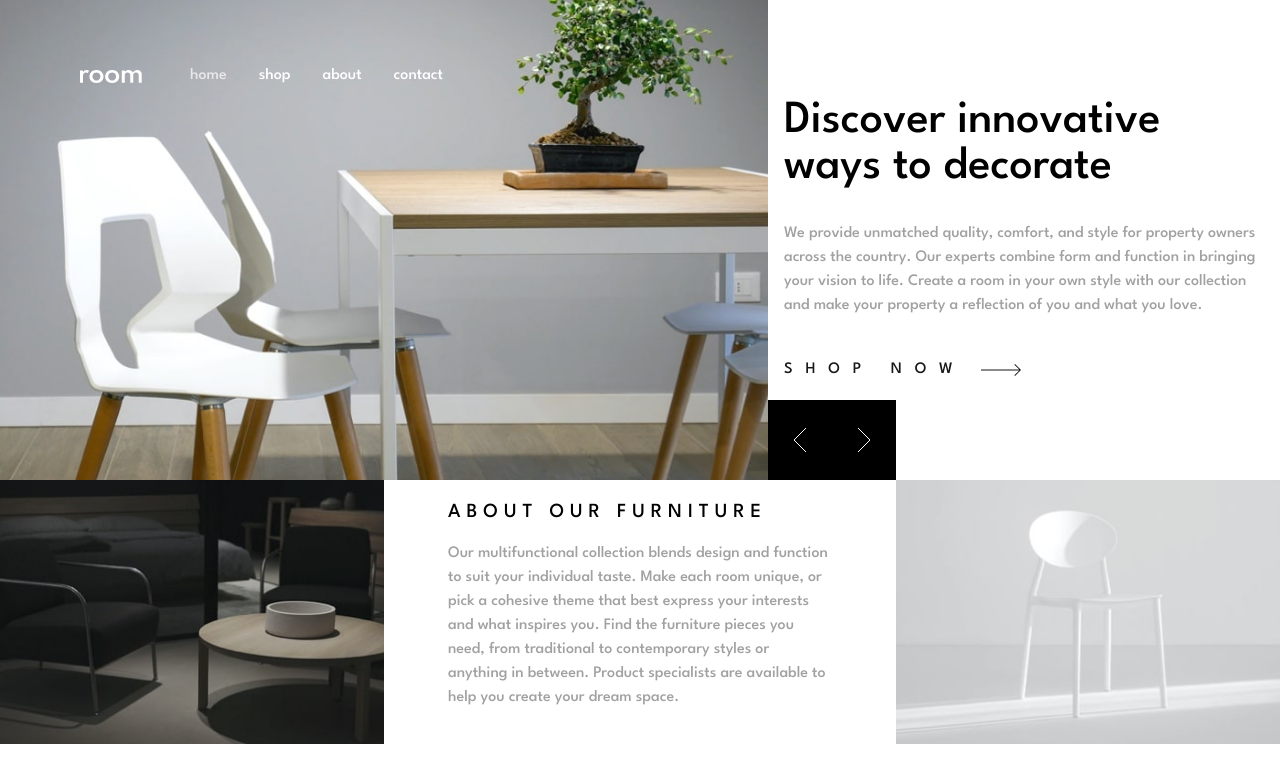
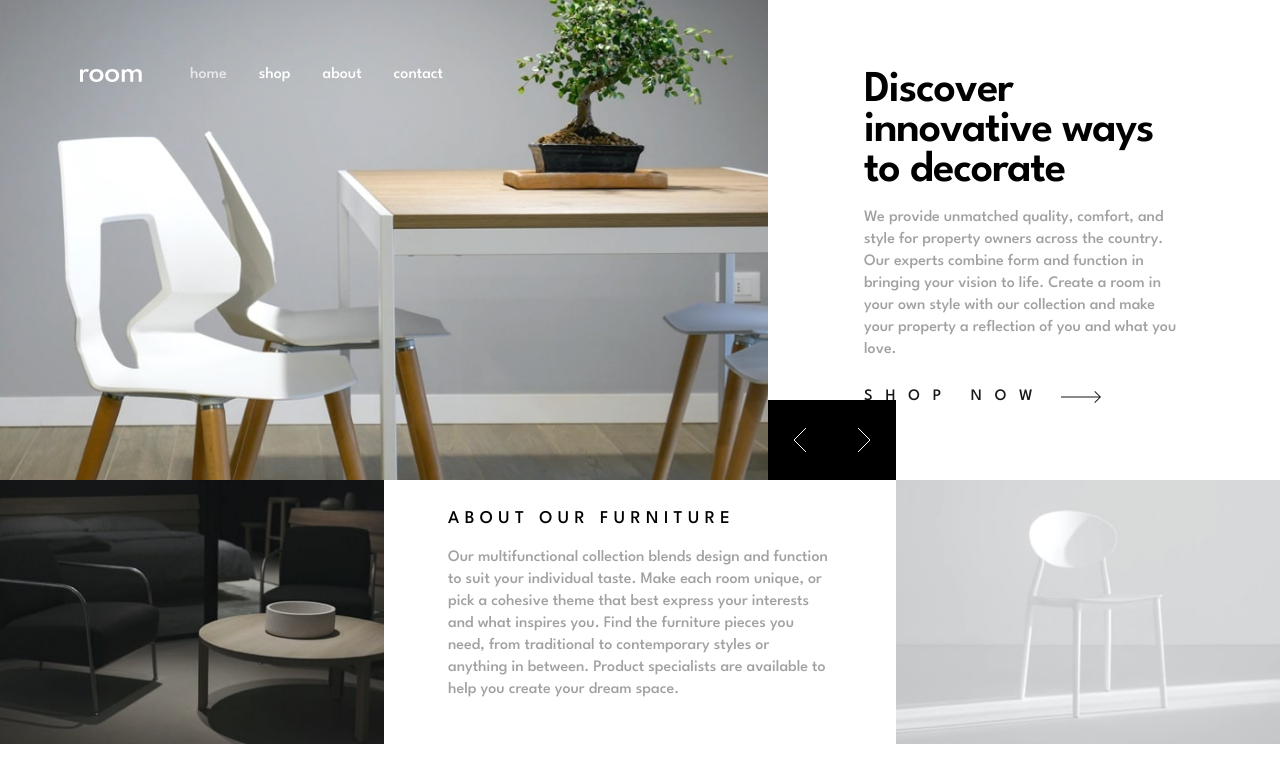
Before and after one commit to InnaTymoshenko/room-homepage, a Next.js app: page / in a window 1280 px wide. Shown: the top 782 px of the page. Built offline with nearby package versions, Linux system fonts and the light colour scheme.

Commit message:
minor fixed

```diff
--- a/components/product-info.tsx
+++ b/components/product-info.tsx
@@ -14,11 +14,11 @@ const ProductInfo = ({ currentSlide, products }: SliderProps) => {
 			{products.map((product, index) => (
 				<div
 					key={index}
-					className={`h-full absolute top-0  right-0 2xl:p-24 sx:py-8 sx:px-4 flex flex-col justify-center lg:gap-4 sx:gap-1 bg-white ${
+					className={`h-full absolute top-0  right-0 3xl:px-40 xl:p-24 sx:py-8 sx:px-4 flex flex-col justify-center lg:gap-0 sx:gap-1 bg-white ${
 						index === currentSlide ? 'animate-fade-in z-10 ' : 'animate-fade-out z-0 '
 					} `}
 				>
-					<h1 className="text-black lg:text-3xl sx:text-2xl font-medium">{product.title}</h1>
+					<h1 className="text-black tracking-tight lg:text-3xl sx:text-2xl font-semibold">{product.title}</h1>
 					<p className="text-gray-100 mt-4 mb-6 text-lg">{product.description}</p>
 					<div className="w-full uppercase tracking-[0.8em] flex items-center justify-start gap-4 cursor-pointer anima hover:text-gray-100">
 						Shop now
--- a/tailwind.config.ts
+++ b/tailwind.config.ts
@@ -38,10 +38,10 @@ const config: Config = {
 			us: ['10px', '12px'],
 			sm: ['12px', '16px'],
 			md: ['14px', '20px'],
-			lg: ['16px', '24px'],
-			xl: ['20px', '28px'],
+			lg: ['16px', '22px'],
+			xl: ['18px', '24px'],
 			'2xl': ['34px', '36px'],
-			'3xl': ['46px', '46px']
+			'3xl': ['44px', '40px']
 		},
 		colors: {
 			black: 'hsl(0, 0%, 0%)',
```
